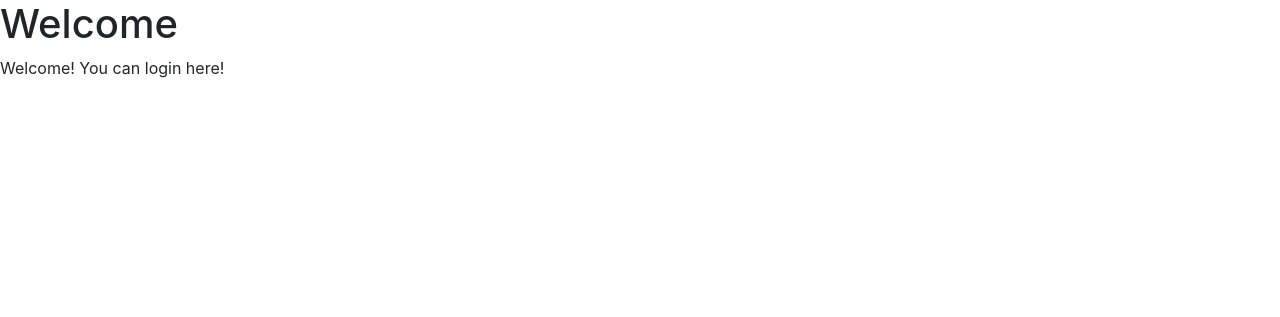
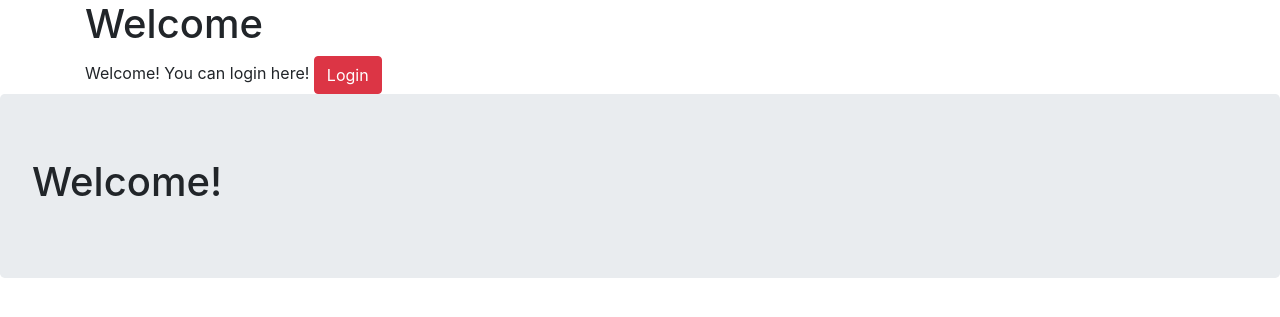
Before and after one commit to gleich/Django_Lessons, a Django app: page /account/ in a window 1280 px wide. Shown: the top 317 px of the page. Run offline with Django 3.2, Linux system fonts and the light colour scheme; some libraries are stand-ins or nearby versions.

Commit message:
Update login.html

```diff
--- a/accounts/templates/accounts/login.html
+++ b/accounts/templates/accounts/login.html
@@ -7,7 +7,13 @@
 <script src="https://stackpath.bootstrapcdn.com/bootstrap/4.3.1/js/bootstrap.min.js" integrity="sha384-JjSmVgyd0p3pXB1rRibZUAYoIIy6OrQ6VrjIEaFf/nJGzIxFDsf4x0xIM+B07jRM" crossorigin="anonymous"></script>
     </head>
     <body>
-    <h1>Welcome</h1>  <!--Header-->
-    Welcome! You can login here!
+        <div class="container">
+            <h1>Welcome</h1>  <!--Header-->
+            Welcome! You can login here!
+            <button class="btn btn-danger" type="button" name="button">Login</button>
+        </div>
+        <div class="jumbotron">
+            <h1>Welcome!</h1>
+        </div>
     </body>
 </html>
```
